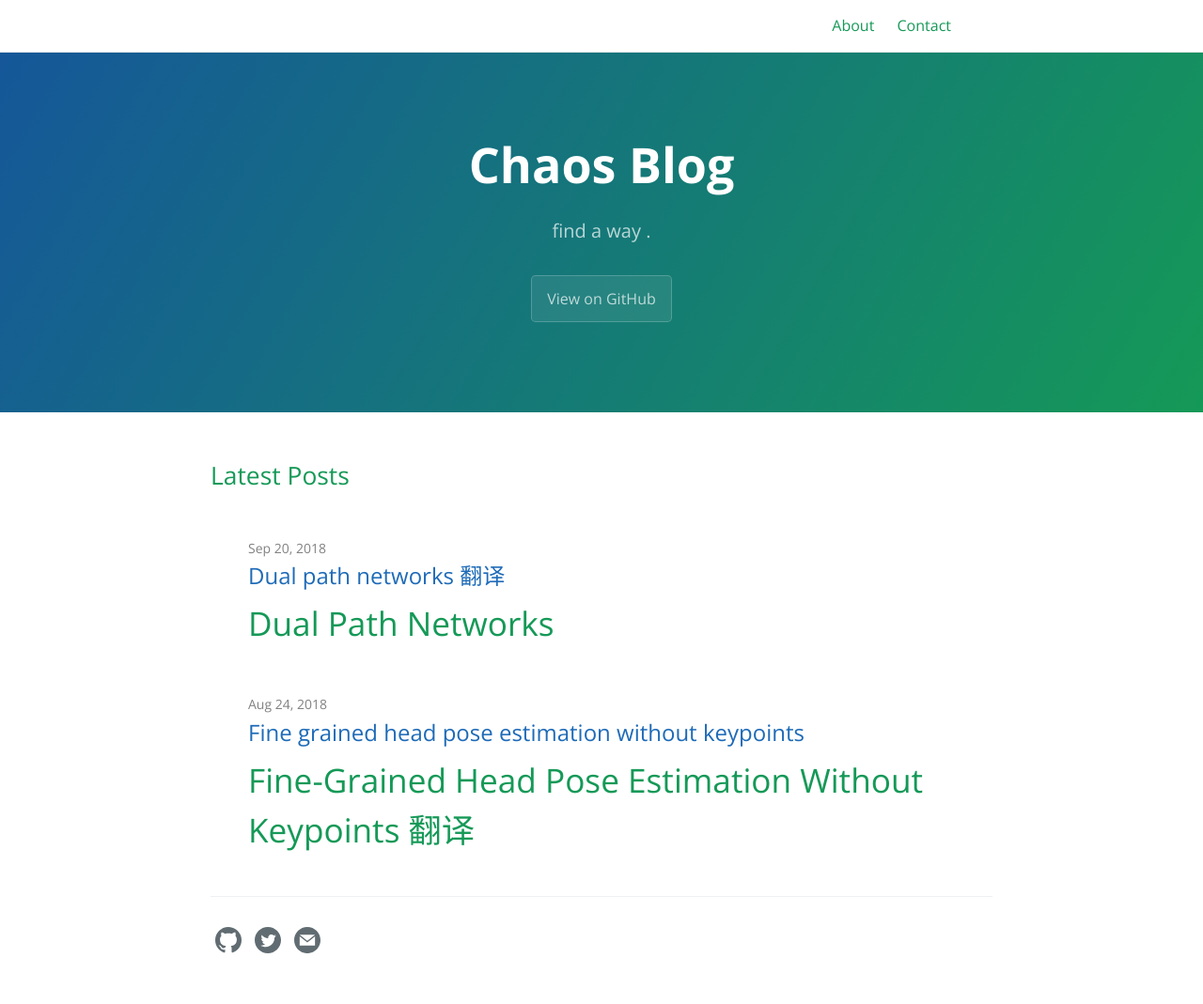
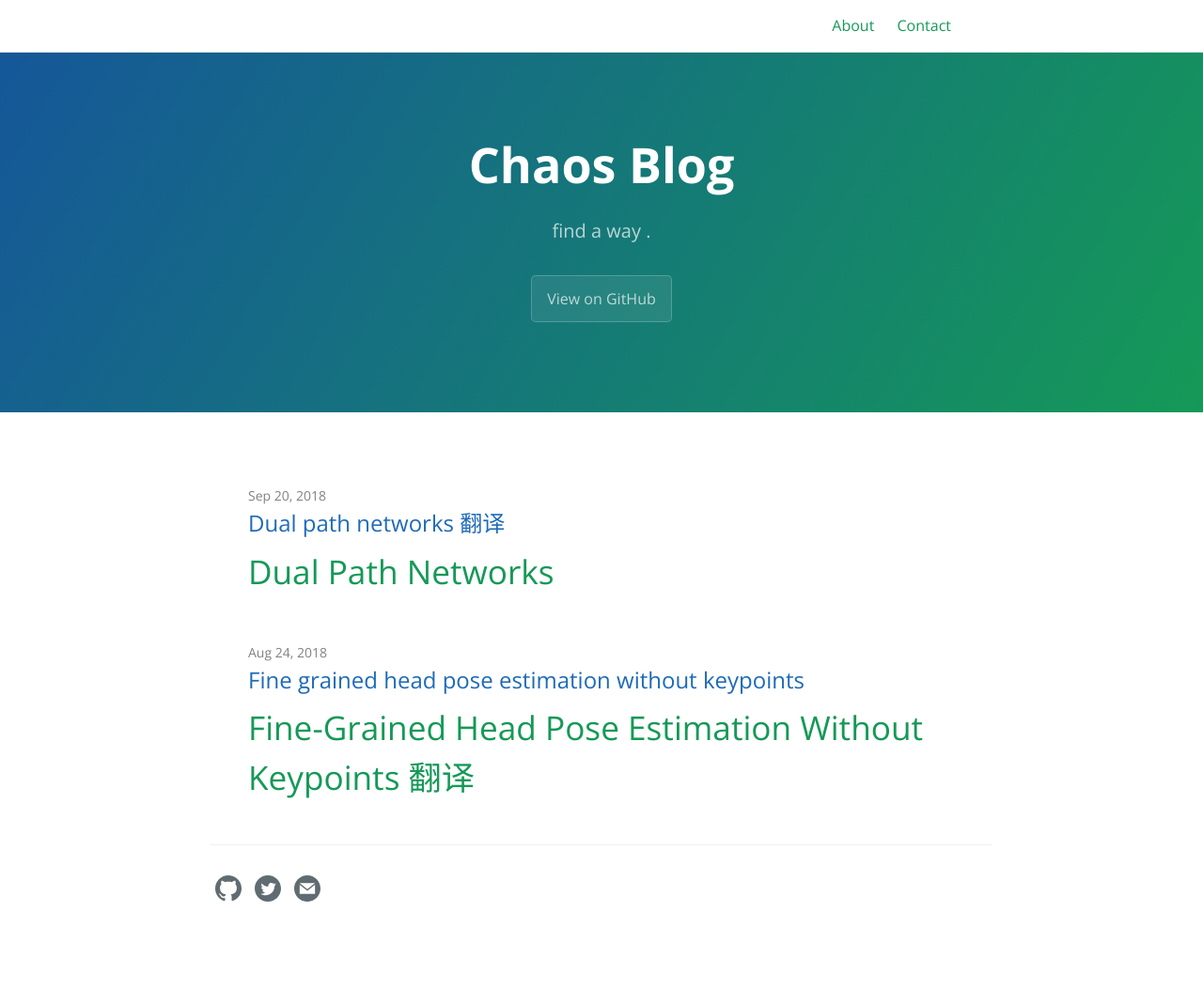
Before and after one commit to alvenchen/blog, a Jekyll site: the page built from docs/index.md, in a window 1280 px wide. Shown: the whole page at 94% size. Built offline with Jekyll 4.4.1, drawn with Linux system fonts in a browser that asks for light colours; comment, search, counter and statistics services are not loaded; after the commit the page ends 1014 px from its top, so only the background shows below that.

Commit message:
add config

```diff
--- a/docs/_config.yml
+++ b/docs/_config.yml
@@ -4,6 +4,31 @@ show_downloads: false
 
 baseurl: "/blog" # change this to the subpath of your site, e.g. /blog. Leave it empty if you don't need it.
 url: "https://alvenchen.github.io" # change this to the base hostname & protocol for your site
+
+github_repo: "https://github.com/alvenchen/" #
+
+# Sidebar settings
+sidebar: true                           # whether or not using Sidebar.
+sidebar-about-description: "you only live once!"
+sidebar-avatar: /images/blog.jpg      # use absolute URL, seeing it's used in both `/` and `/about/`
+
+RSS: false
+github_username:    alvenchen
+
+
+# Markdown settings
+# replace redcarpet to kramdown,
+# although redcarpet can auto highlight code, the lack of header-id make the catalog impossible, so I switch to kramdown
+# document: http://jekyllrb.com/docs/configuration/#kramdown
+markdown: kramdown
+highlighter: rouge
+kramdown:
+  input: GFM                            # use Github Flavored Markdown !important
+
+
+featured-tags: true                     # 是否使用首页标签
+featured-condition-size: 1              # 相同标签数量大于这个数，才会出现在首页
+
 
 google_analytics:
 # cayman-blog date format
--- a/docs/_layouts/home.html
+++ b/docs/_layouts/home.html
@@ -6,7 +6,6 @@ layout: default
 
   {{ content }}
 
-  <h2>Latest Posts</h2>
 
   <div>&nbsp;</div>
 
```
Also changed, not shown: docs/images/blog.jpg (added).
